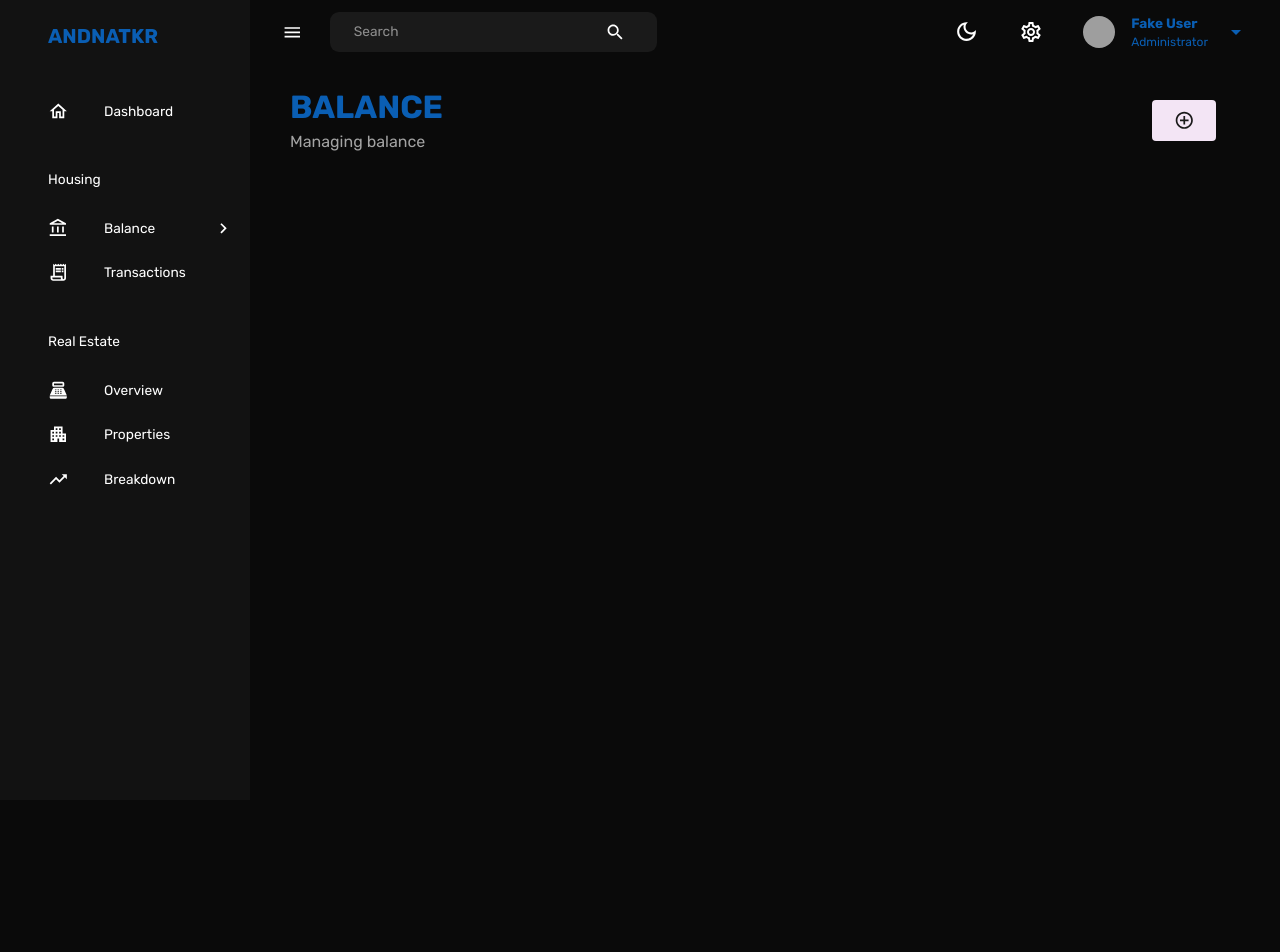
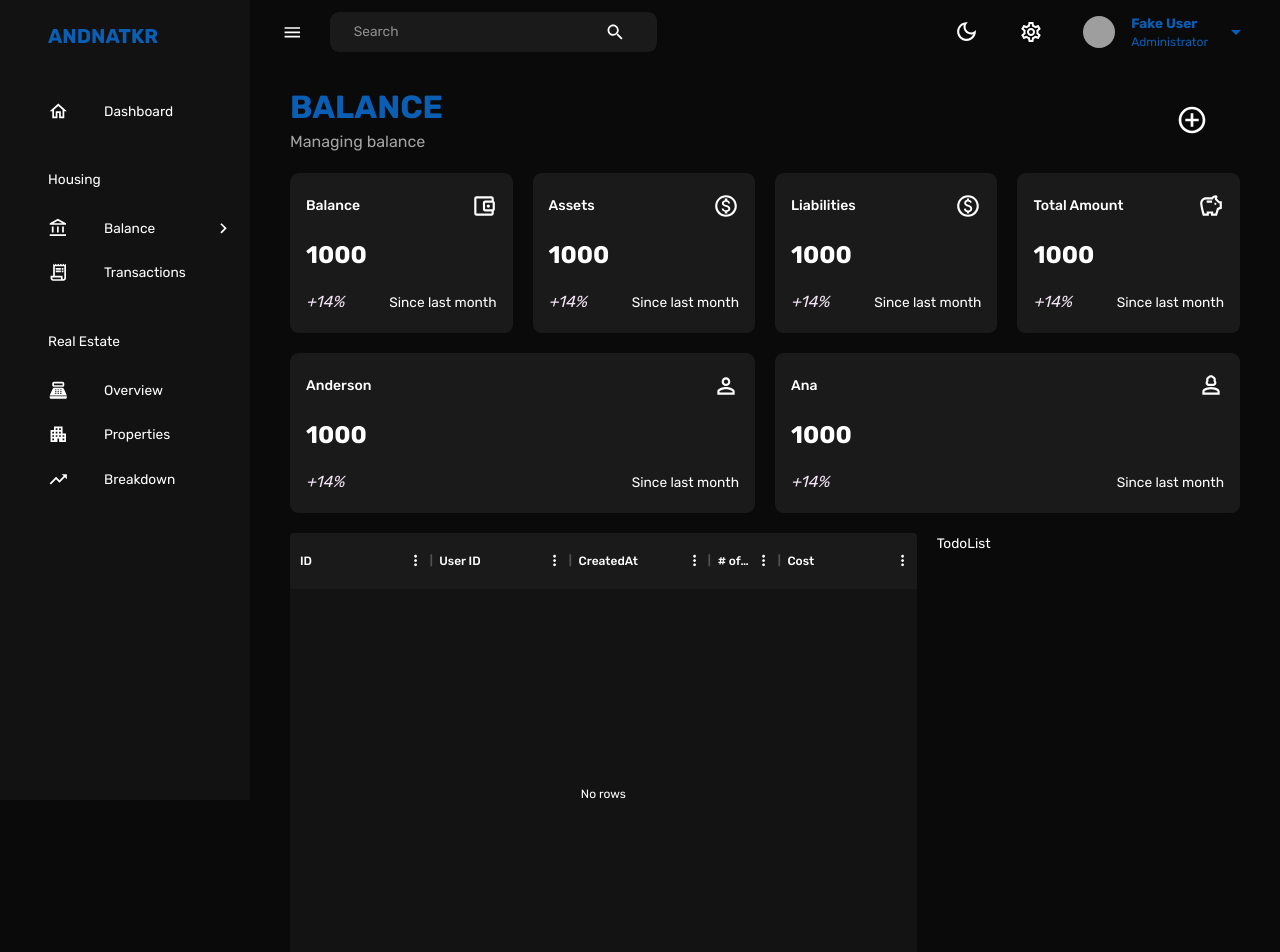
Before and after one commit to AnderVDev/andnatkr, a React (Vite) app in the folder client/: page /balance in a window 1280 px wide. Shown: the top 952 px of the page. Before the commit the page ends 800 px from the top, so only its background shows below. Built offline with nearby package versions, Linux system fonts and the light colour scheme; grey boxes are pictures that could not be loaded.

Commit message:
Updated Balance component layout

```diff
--- a/client/package.json
+++ b/client/package.json
@@ -14,6 +14,7 @@
     "@emotion/styled": "^11.11.0",
     "@mui/icons-material": "^5.14.19",
     "@mui/material": "^5.14.20",
+    "@mui/x-data-grid": "^6.18.4",
     "@reduxjs/toolkit": "^2.0.1",
     "dotenv": "^16.3.1",
     "formik": "^2.4.5",
--- a/client/src/components/StatBox.tsx
+++ b/client/src/components/StatBox.tsx
@@ -4,11 +4,11 @@ import FlexBetween from "./FlexBetween";
 
 type Props = {};
 
-const StatBox = ({ title, value, increase, icon, description }) => {
+const StatBox = ({span, title, value, increase, icon, description }) => {
   const theme = useTheme();
   return (
     <Box
-      gridColumn="span 2"
+      gridColumn={`span ${span}` || "span 2"}
       gridRow="span 1"
       display="flex"
       flexDirection="column"
--- a/client/src/scenes/balance/index.tsx
+++ b/client/src/scenes/balance/index.tsx
@@ -1,30 +1,185 @@
-import { Box, Button, useTheme } from "@mui/material";
+import { Box, IconButton, useMediaQuery, useTheme } from "@mui/material";
 import Header from "../../components/Header";
 import FlexBetween from "../../components/FlexBetween";
-import { AddCircleOutlineOutlined } from "@mui/icons-material";
+import {
+  AddCircleOutlineOutlined,
+  Email,
+  PaidOutlined,
+  SavingsOutlined,
+  AccountBalanceWalletOutlined,
+  MonetizationOnOutlined,
+  ManOutlined,
+  Person3Outlined,
+  PermIdentityOutlined,
+} from "@mui/icons-material";
+import StatBox from "../../components/StatBox";
+import { DataGrid } from "@mui/x-data-grid";
+import { useState } from "react";
+
 type Props = {};
 
 const Balance = () => {
   const theme = useTheme();
+  const isNonMediumScreens = useMediaQuery("(min-width: 1200px)");
+  //   const { data, isLoading } = useGetDashboardQuery();
+  const { data, isLoading } = useState(false);
+
+  const columns = [
+    {
+      field: "_id",
+      headerName: "ID",
+      flex: 1,
+    },
+    {
+      field: "userId",
+      headerName: "User ID",
+      flex: 1,
+    },
+    {
+      field: "createdAt",
+      headerName: "CreatedAt",
+      flex: 1,
+    },
+    {
+      field: "products",
+      headerName: "# of Products",
+      flex: 0.5,
+      sortable: false,
+      //   renderCell: (params) => params.value.length,
+    },
+    {
+      field: "cost",
+      headerName: "Cost",
+      flex: 1,
+      //   renderCell: (params) => `$${Number(params.value).toFixed(2)}`,
+    },
+  ];
+
   return (
     <Box m="1.5rem 2.5rem">
       <FlexBetween>
         <Header title="BALANCE" subtitle="Managing balance" />
-        <Box>
-          <Button
-            sx={{
-              backgroundColor: theme.palette.secondary.light,
-              color: theme.palette.background.alt,
-              fontSize: "14px",
-              fontWeight: "bold",
-              padding: "10px 20px",
-              mr: "24px"
-            }}
-          >
-            <AddCircleOutlineOutlined  />
-          </Button>
+
+        <IconButton sx={{ mr: "1.5rem" }}>
+          <AddCircleOutlineOutlined sx={{ fontSize: "2rem" }} />
+        </IconButton>
+      </FlexBetween>
+      {/* Main Grid */}
+      <Box
+        mt="20px"
+        display="grid"
+        gridTemplateColumns="repeat(12, 1fr)"
+        gridAutoRows="160px"
+        gap="20px"
+        sx={{
+          "& > div": { gridColumn: isNonMediumScreens ? undefined : "span 12" },
+        }}
+      >
+        {/* ROW 1 */}
+        <StatBox
+          span="3"
+          title="Balance"
+          value="1000"
+          increase="+14%"
+          description="Since last month"
+          icon={<AccountBalanceWalletOutlined sx={{ fontSize: "26px" }} />}
+        />
+        <StatBox
+          span="3"
+          title="Assets"
+          value="1000"
+          increase="+14%"
+          description="Since last month"
+          icon={<MonetizationOnOutlined sx={{ fontSize: "26px" }} />}
+        />
+        <StatBox
+          span="3"
+          title="Liabilities"
+          value="1000"
+          increase="+14%"
+          description="Since last month"
+          icon={<PaidOutlined sx={{ fontSize: "26px" }} />}
+        />
+        <StatBox
+          span="3"
+          title="Total Amount"
+          value="1000"
+          increase="+14%"
+          description="Since last month"
+          icon={<SavingsOutlined sx={{ fontSize: "26px" }} />}
+        />
+        {/* ROW 2 */}
+        <StatBox
+          span="6"
+          title="Anderson"
+          value="1000"
+          increase="+14%"
+          description="Since last month"
+          icon={<PermIdentityOutlined sx={{ fontSize: "26px" }} />}
+        />
+        <StatBox
+          span="6"
+          title="Ana"
+          value="1000"
+          increase="+14%"
+          description="Since last month"
+          icon={<Person3Outlined sx={{ fontSize: "26px" }} />}
+        />
+
+        {/* Row3 */}
+        <Box
+          gridColumn="span 8"
+          gridRow="span 3"
+          sx={{
+            "& .MuiDataGrid-root": {
+              border: "none",
+              borderRadius: "5rem",
+            },
+            "& .MuiDataGrid-cell": {
+              borderBottom: "none",
+            },
+            "& .MuiDataGrid-columnHeaders": {
+              backgroundColor: theme.palette.background.alt,
+              color: theme.palette.secondary[100],
+              borderBottom: "none",
+            },
+            "& .MuiDataGrid-virtualScroller": {
+              backgroundColor: theme.palette.background.alt,
+            },
+            "& .MuiDataGrid-footerContainer": {
+              backgroundColor: theme.palette.background.alt,
+              color: theme.palette.secondary[100],
+              borderTop: "none",
+            },
+            "& .MuiDataGrid-toolbarContainer .MuiButton-text": {
+              color: `${theme.palette.secondary[200]} !important`,
+            },
+          }}
+        >
+          <DataGrid
+            loading={false}
+            getRowId={() => {}}
+            rows={(data && data.transactions) || []}
+            columns={columns}
+          />
         </Box>
-      </FlexBetween>
+        <Box
+         gridColumn="span 4"
+         gridRow="span 3"
+        >
+            TodoList
+        </Box>
+      </Box>
+      <Box
+        mt="20px"
+        display="grid"
+        gridTemplateColumns="repeat(4, 1fr)"
+        gridAutoRows="160px"
+        gap="20px"
+        sx={{
+          "& > div": { gridColumn: isNonMediumScreens ? undefined : "span 12" },
+        }}
+      ></Box>
     </Box>
   );
 };
```
Also changed, not shown: 1 other file (tests, documents, lock files or other folders).
